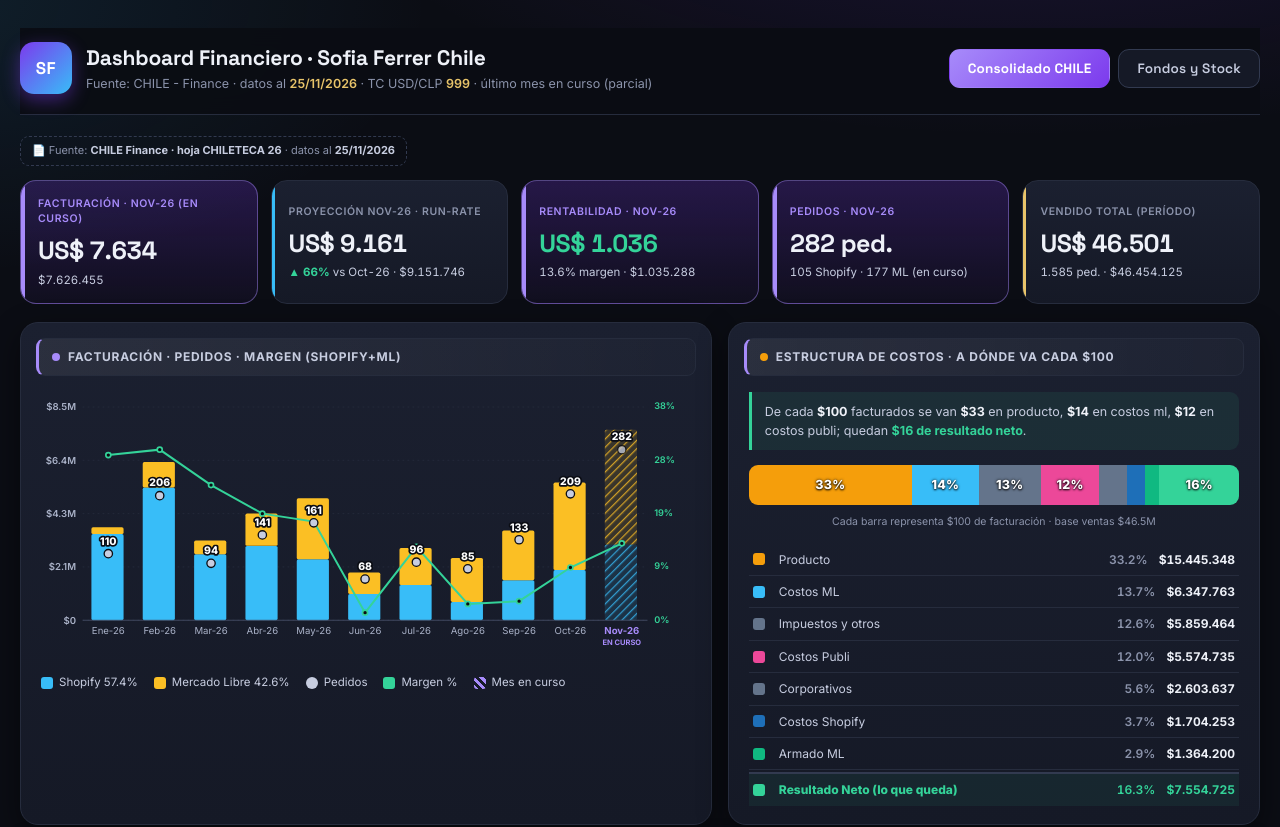
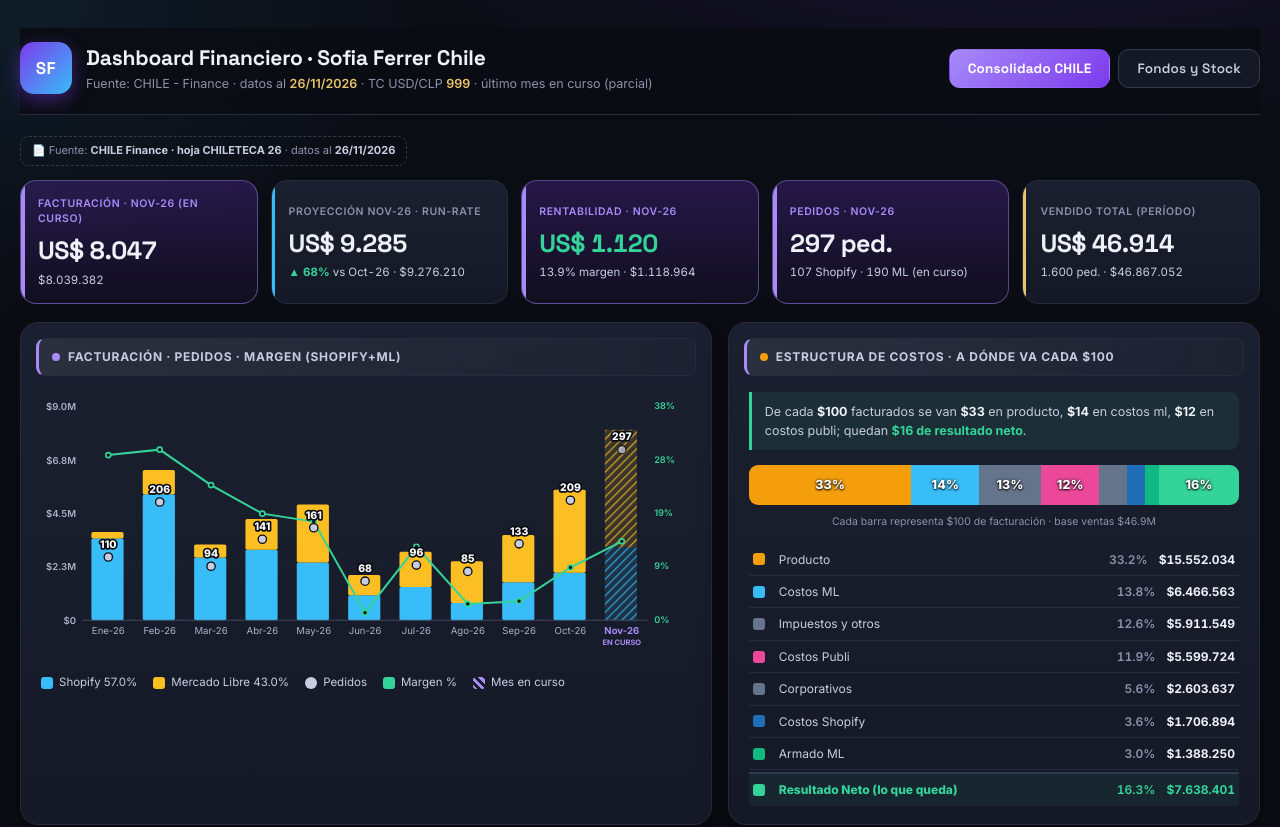
Before and after one commit to agustinperazolo-bot/calculadora-ML, a plain HTML site: page Dashboard_Finanzas_CHILE.html in a window 1280 px wide. Shown: the top 827 px of the page. Drawn offline with Linux system fonts and the light colour scheme.

Commit message:
Add files via upload

```diff
--- a/Dashboard_Finanzas_CHILE.html
+++ b/Dashboard_Finanzas_CHILE.html
@@ -205,7 +205,7 @@
       <div class="logo">SF</div>
       <div>
         <h1>Dashboard Financiero · Sofia Ferrer Chile</h1>
-        <div class="sub">Fuente: CHILE - Finance · datos al <b>25/11/2026</b> · TC USD/CLP <b id="tcnote">999</b> · último mes en curso (parcial)</div>
+        <div class="sub">Fuente: CHILE - Finance · datos al <b>26/11/2026</b> · TC USD/CLP <b id="tcnote">999</b> · último mes en curso (parcial)</div>
       </div>
     </div>
     <div class="tabs">
@@ -216,7 +216,7 @@
   <div id="srcchip"></div>
   <div id="tab_cl" class="tab show"></div>
   <div id="tab_fs" class="tab"></div>
-  <div class="foot">Chileteca SpA · montos en CLP (USD al TC 999) · generado el 25/11/2026</div>
+  <div class="foot">Chileteca SpA · montos en CLP (USD al TC 999) · generado el 26/11/2026</div>
 </div>
 <script>
 /* ===== DASHBOARD CHILE · datos ===== */
@@ -224,13 +224,13 @@ let USD=999; // CLP por USD (2026: hoja $ chi EERR-26 / panel Fondos · 2025: ho
 const TC_YEAR={"2026":999,"2025":921};
 const usd=n=>"US$ "+Math.round(n/USD).toLocaleString("es-CL");
 const DATA={
-"shop":{partial:true,months:["Ene-26","Feb-26","Mar-26","Abr-26","May-26","Jun-26","Jul-26","Ago-26","Sep-26","Oct-26","Nov-26"],envios:[101,169,76,96,76,33,41,27,54,67,105],pventa:[34156,31461,34833,31016,32090,31850,34353,27100,29693,29991,28871],ventas:[3449756,5316909,2647308,2977536,2438840,1051050,1408473,731700,1603422,2009397,3031455],cv:[1916969,2862374,1576946,1929224,1618221,756699,905213,535562,1015237,285166],margenBruto:[1532787,2454535,1070362,1048312,820619,294351,503260,196138,588185,891434],corpo:[87053,87053,87053,87053,87053,87053,87053,87053,87053,87053],resBruto:[1445734,2367482,983309,961259,733566,207298,416207,-82915,181132,484381],resNeto:[1445734,2367482,983309,961259,733566,207298,416207,-82915,181132,484381],struct:[["CMV SF Chile",8482624,"#f59e0b"],["Facebook Ads",3447647,"#ec4899"],["Shopify / Apps",812374,"#38bdf8"],["Comisiones MP",658966,"#a855f7"],["Costos Corporativos",870530,"#0ea5e9"],["Otros costos (diseño/marketing)",832000,"#f97316"]],fisco:2634712,ivaRecup:956215},
+"shop":{partial:true,months:["Ene-26","Feb-26","Mar-26","Abr-26","May-26","Jun-26","Jul-26","Ago-26","Sep-26","Oct-26","Nov-26"],envios:[101,169,76,96,76,33,41,27,54,67,107],pventa:[34156,31461,34833,31016,32090,31850,34353,27100,29693,29991,28826],ventas:[3449756,5316909,2647308,2977536,2438840,1051050,1408473,731700,1603422,2009397,3084382],cv:[1916969,2862374,1576946,1929224,1618221,756699,905213,535562,1015237,285166],margenBruto:[1532787,2454535,1070362,1048312,820619,294351,503260,196138,588185,891434],corpo:[87053,87053,87053,87053,87053,87053,87053,87053,87053,87053],resBruto:[1445734,2367482,983309,961259,733566,207298,416207,-82915,181132,484381],resNeto:[1445734,2367482,983309,961259,733566,207298,416207,-82915,181132,484381],struct:[["CMV SF Chile",8482624,"#f59e0b"],["Facebook Ads",3447647,"#ec4899"],["Shopify / Apps",812374,"#38bdf8"],["Comisiones MP",658966,"#a855f7"],["Costos Corporativos",870530,"#0ea5e9"],["Otros costos (diseño/marketing)",832000,"#f97316"]],fisco:2634712,ivaRecup:956215},
 "ml":{partial:true,months:["Dic-25","Ene-26","Feb-26","Mar-26","Abr-26","May-26","Jun-26","Jul-26","Ago-26","Sep-26","Oct-26"],envios:[78,9,37,18,45,85,35,55,58,79,81],pventa:[30660,30477,27662,30396,28778,29471,25414,27809,30405,25943,25512],ventas:[2391500,274295,1023500,547133,1295016,2505044,889500,1529500,1763500,2049500,2066500],devol:[0,0,0,0,0,58180,29990,45589,0,56980,0],margenBruto:[1674050,193697,728510,392817,915523,1698552,555289,1004532,1192747,1334988,1384555],resBruto:[990330,114806,404181,235035,435092,844032,137110,418021,518547,496768,535218],resNeto:[695091,80661,275812,165849,291700,569035,45894,253871,332296,279345,319157],dividendo:[231697,26887,91937,55283,97233,189678,15298,84624,110765,93115,106386],struct:[["Costos ML (comisión+envío)",5068989,"#38bdf8"],["Costo JOYA",2925837,"#f59e0b"],["Costo Armado",1054850,"#10b981"],["Costo Cajita",960372,"#eab308"],["Publicidad",1078800,"#ec4899"],["Devoluciones",190739,"#ef4444"],["Costo Insumos",117000,"#84cc16"]],fisco:1820430,ivaRecup:846521},
-"cl":{partial:true,months:["Ene-26","Feb-26","Mar-26","Abr-26","May-26","Jun-26","Jul-26","Ago-26","Sep-26","Oct-26","Nov-26"],enviosSH:[101,169,76,96,76,33,41,27,54,67,105],enviosML:[9,37,18,45,85,35,55,58,79,142,177],ventas:[3724051,6340409,3194441,4272552,4885704,1910560,2892384,2495200,3595942,5516427,7626455],resBruto:[1555459,2708851,1165283,1342797,1467664,266534,740035,386605,574393,1209323,1997246],resNeto:[1085728,1909107,762354,803881,851408,25546,375206,71874,120821,513512,1035288],dividendo:[361909,636369,254118,267960,283803,8515,125069,23958,40274,171171,345096],struct:[["Producto",15445348,"#f59e0b"],["Costos Publi",5574735,"#ec4899"],["Costos ML",6347763,"#38bdf8"],["Costos Shopify",1704253,"#1e6fb8"],["Corporativos",2603637,"#64748b"],["Armado ML",1364200,"#10b981"]],fisco:5859466,ivaRecup:1557581}
+"cl":{partial:true,months:["Ene-26","Feb-26","Mar-26","Abr-26","May-26","Jun-26","Jul-26","Ago-26","Sep-26","Oct-26","Nov-26"],enviosSH:[101,169,76,96,76,33,41,27,54,67,107],enviosML:[9,37,18,45,85,35,55,58,79,142,190],ventas:[3724051,6340409,3194441,4272552,4885704,1910560,2892384,2495200,3595942,5516427,8039382],resBruto:[1555459,2708851,1165283,1342797,1467664,266534,740035,386605,574393,1209323,2133007],resNeto:[1085728,1909107,762354,803881,851408,25546,375206,71874,120821,513512,1118964],dividendo:[361909,636369,254118,267960,283803,8515,125069,23958,40274,171171,372988],struct:[["Producto",15552034,"#f59e0b"],["Costos Publi",5599724,"#ec4899"],["Costos ML",6466563,"#38bdf8"],["Costos Shopify",1706894,"#1e6fb8"],["Corporativos",2603637,"#64748b"],["Armado ML",1388250,"#10b981"]],fisco:5911550,ivaRecup:1571426}
 };
 
 DATA.shop25={partial:false,months:["Ene-25","Feb-25","Mar-25","Abr-25","May-25","Jun-25","Jul-25","Ago-25","Sep-25","Oct-25","Nov-25","Dic-25"],envios:[85,177,98,117,82,116,79,107,100,163,326,257],pventa:[36370,32647,32509,35682,33183,32325,32166,32793,31490,33369,33013,38111],ventas:[3091450,5778519,3185882,4174794,2721006,3749700,2541114,3508851,3149000,5439147,10762238,9794527],cv:[1657555,3002220,1819556,2090934,1452187,2043444,1597998,1744475,1731138,2599220,5086784,4366228],margenBruto:[1433895,2776299,1366326,2083860,1268819,1706256,943116,1764376,1417862,2839927,5675454,5428299],corpo:[87053,87053,87053,87053,87053,87053,87053,87053,87053,87053,87053,87053],resBruto:[1346842,2689246,1279273,1996807,1181766,1619203,856063,1677323,1330809,2752874,5588401,5341246],resNeto:[1346842,2689246,1279273,1996807,1181766,1619203,856063,1677323,1330809,2752874,5588401,5341246],struct:[["CMV SF Chile",19935333,"#f59e0b"],["Facebook Ads",6007854,"#ec4899"],["Comisiones MP",1673201,"#a855f7"],["Shopify / Apps",1575352,"#38bdf8"],["Costos Corporativos",1044636,"#0ea5e9"]],fisco:7252839,ivaRecup:2010558};
-const FONDOS={"fecha":"25/11/2026","tc":999,"conv":{"iniUSD":6133,"actUSD":16478,"stkUSD":10341},"caja":[["Santander $",3505000],["MercadoPago",9197000],["Santander USD",99900]],"socios":[["Pera",3057514],["Seba",0],["Nico",2485194]],"mediacor":[["Compra joyas · deuda 2025",1128870],["Compra anillos + cajas · deuda 2026",0]],"retiros":[["Retiros Seba 2026",1800000],["Retiros Nico 2026",933881]],"casa":[["2cora",794205,150],["Nudo",1947351,386],["Pelota",199800,125],["Cadena",265334,166],["Cajitas",1529550,927],["Pulseras",47253,22],["Puls 2 cora",127792,78],["Estuche Blanco",470769,204],["Estuche Puls Nudo",36923,16],["Anillos",289390,408],["Puls Olita",513236,125],["Puls Cruz Comunión",395654,445],["Puls Nudo",88711,120],["Forever D",760838,280],["Forever P",222817,82]],"full":[["2cora",148252,28],["Nudo",176573,35],["Cajitas",125400,76],["Estuche Blanco",25385,11],["Estuche Puls Nudo",18462,8],["Anillos",19860,28],["Puls Nudo",9610,13]],"transito":[["2cora",2117880,400]]};
+const FONDOS={"fecha":"26/11/2026","tc":999,"conv":{"iniUSD":6133,"actUSD":16720,"stkUSD":10280},"caja":[["Santander $",3505000],["MercadoPago",9500000],["Santander USD",99900]],"socios":[["Pera",3057514],["Seba",0],["Nico",2485194]],"mediacor":[["Compra joyas · deuda 2025",1128870],["Compra anillos + cajas · deuda 2026",0]],"retiros":[["Retiros Seba 2026",1800000],["Retiros Nico 2026",933881]],"casa":[["2cora",794205,150],["Nudo",1947351,386],["Pelota",199800,125],["Cadena",265334,166],["Cajitas",1529550,927],["Pulseras",47253,22],["Puls 2 cora",127792,78],["Estuche Blanco",468461,203],["Estuche Puls Nudo",36923,16],["Anillos",287972,406],["Puls Olita",513236,125],["Puls Cruz Comunión",395654,445],["Puls Nudo",88711,120],["Forever D",760838,280],["Forever P",222817,82]],"full":[["2cora",116483,22],["Nudo",166483,33],["Cajitas",112200,68],["Estuche Blanco",23077,10],["Estuche Puls Nudo",18462,8],["Anillos",19860,28],["Puls Nudo",9610,13]],"transito":[["2cora",2117880,400]]};
 const SRC={sh25:"CHILE Finance · hoja $ chi EERR-25",sh:"CHILE Finance · hoja $ chi EERR-26",ml:"CHILE Finance · hoja ML Finz 26",cl:"CHILE Finance · hoja CHILETECA 26",fs:"CHILE Finance · hoja Analisis Rent 26 (panel FONDOS y STOCKS)"};
 function setSrc(k){const el=document.getElementById("srcchip");if(!el)return;const b=document.querySelector(".sub b");el.innerHTML=`\u{1F4C4} Fuente: <b>${SRC[k]||""}</b> · datos al <b>${b?b.textContent:""}</b>`;}
 
```
